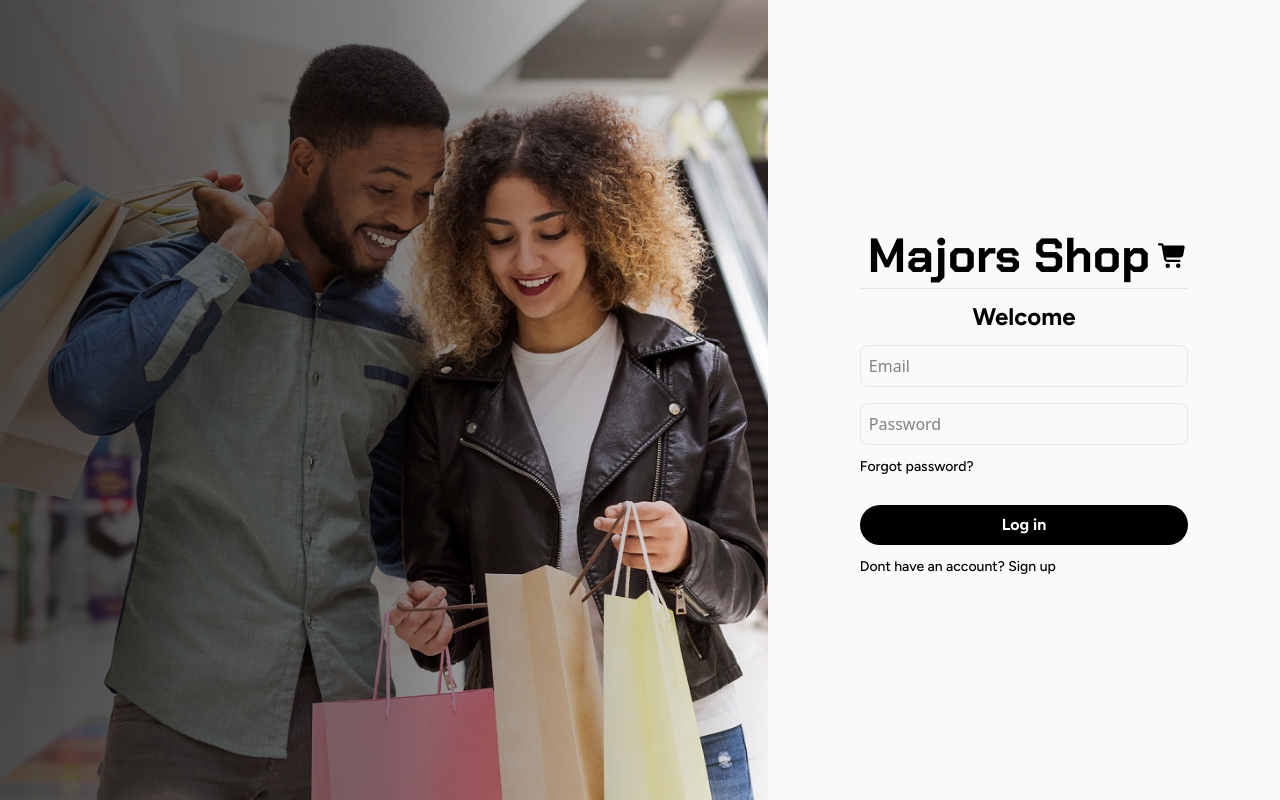
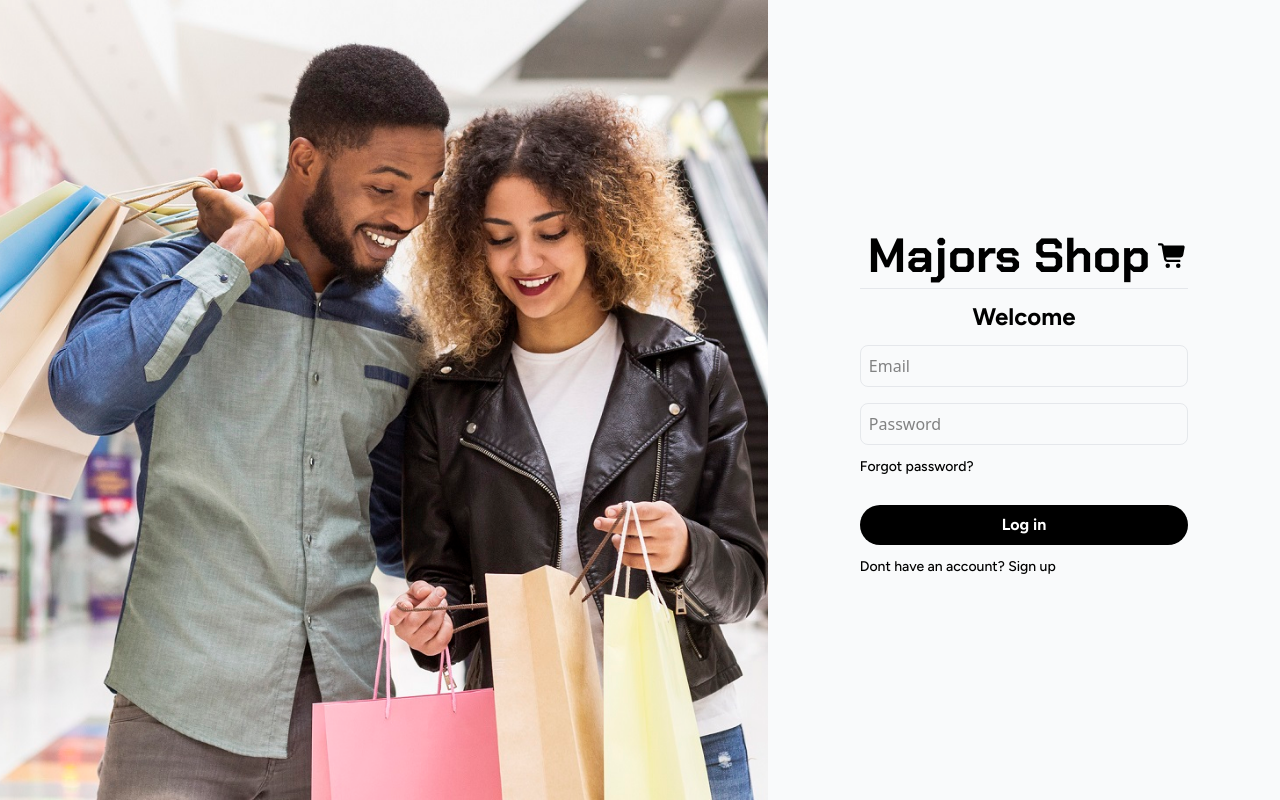
Before and after one commit to nashimz/react-ecommerce, a React (Vite) app in the folder Majors Shop/: page /login in a window 1280 px wide. Built offline with nearby package versions, Linux system fonts and the light colour scheme; no server answers.

Commit message:
Fix: fixes in Login view

```diff
--- a/Majors Shop/src/components/login/Login.jsx
+++ b/Majors Shop/src/components/login/Login.jsx
@@ -22,8 +22,6 @@ export function Login() {
           alt="Shop background"
           className="h-full w-full object-cover"
         />
-
-        <div className="absolute inset-0 bg-gradient-to-r from-black/70 via-black/50 to-transparent"></div>
       </div>
 
       <div className="w-full md:w-[40%] flex items-center justify-center bg-gray-50 p-4">
@@ -76,7 +74,7 @@ export function Login() {
           </button>
 
           <span className="text-sm font-figtree text-black font-medium hover:underline cursor-pointer">
-            Dont have an account? <Link to="/register">Sign up</Link>
+            <Link to="/register"> Dont have an account? Sign up</Link>
           </span>
         </form>
       </div>
```
